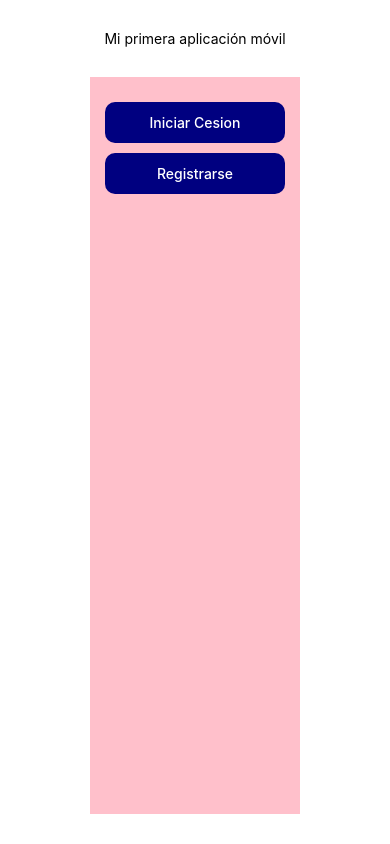
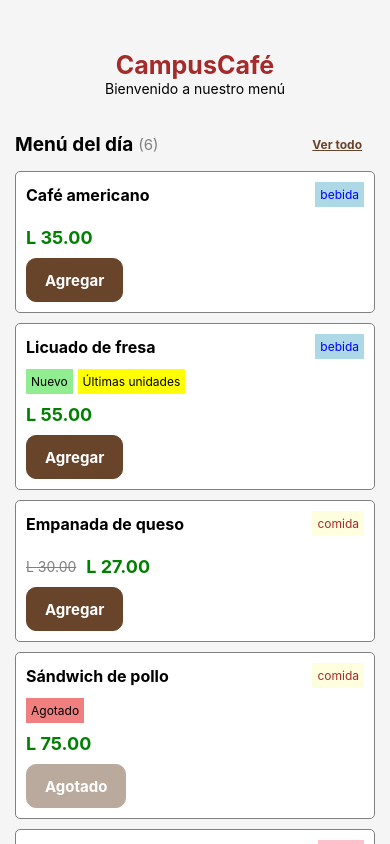
Before and after one commit to AnthonyDubon/MyRoutineApp, a React Native app: screen / in a window 390 px wide. Built offline with nearby package versions, Linux system fonts and the light colour scheme.

Commit message:
Integra CampusCafe y documenta las funciones de App

```diff
--- a/App.tsx
+++ b/App.tsx
@@ -1,47 +1,190 @@
 
-import { StyleSheet, Text, View } from 'react-native';
-import CustumButton from './Components/CustumButton';
+import React from "react";
+import { View,Text, ScrollView,Alert, StyleSheet} from "react-native";
+
+import type { Producto } from "./Producto";
+import BotonAccion from "./ComponentsLaboratorio/BotonAccion";
+import TarjetaProducto from "./ComponentsLaboratorio/TarjetaProducto";
+import EncabezadoSeccion from "./ComponentsLaboratorio/EncabezadoSeccion";
+
+const productos: Producto[] = [
+  {
+    id: 1,
+    nombre: "Café americano",
+    categoria: "bebida",
+    precio: 35,
+    disponibilidad: "disponible",
+  },
+  {
+    id: 2,
+    nombre: "Licuado de fresa",
+    categoria: "bebida",
+    precio: 55,
+    disponibilidad: "pocasUnidades",
+    nuevo: true,
+  },
+  {
+    id: 3,
+    nombre: "Empanada de queso",
+    categoria: "comida",
+    precio: 30,
+    disponibilidad: "disponible",
+    descuento: 10,
+  },
+  {
+    id: 4,
+    nombre: "Sándwich de pollo",
+    categoria: "comida",
+    precio: 75,
+    disponibilidad: "agotado",
+  },
+  {
+    id: 5,
+    nombre: "Pastel de chocolate",
+    categoria: "postre",
+    precio: 45,
+    disponibilidad: "pocasUnidades",
+    descuento: 20,
+  },
+  {
+    id: 6,
+    nombre: "Galleta de avena",
+    categoria: "postre",
+    precio: 20,
+    disponibilidad: "disponible",
+    nuevo: true,
+  },
+];
 
 export default function App() {
+  const favoritos = productos.filter(
+    (producto) => producto.id === 1 || producto.id === 6
+  );
 
-  const handleOnPressPrimaryBuuton = () =>{
-    console.log("Inciando Cesion");
-  }
+  const calcularPrecioFinal = (producto: Producto): number => {
+    const descuento = producto.descuento ?? 0;
+    return producto.precio - (producto.precio * descuento) / 100;
+  };
 
-  const handleOnPressSecondaryButton = () =>{
-    console.log("Llendo a Registrase");
-  }
+  const formatearPrecio = (precio: number): string => {
+    return `L ${precio.toFixed(2)}`;
+  };
+
+  const agregarProducto = (producto: Producto): void => {
+    Alert.alert("CampusCafé", `${producto.nombre} agregado al pedido`);
+  };
+
+  const pedirOtraVez = (producto: Producto): void => {
+    Alert.alert("CampusCafé", `Pedido rápido: ${producto.nombre}`);
+  };
+
+  const mostrarMenu = (): void => {
+    Alert.alert("CampusCafé", "Mostrando el menú completo");
+  };
+
+  const confirmarPedido = (): void => {
+    Alert.alert("CampusCafé", "Pedido confirmado");
+  };
+
+  const vaciarPedido = (): void => {
+    Alert.alert("CampusCafé", "Se vació el pedido");
+  };
 
   return (
-    <View style={styles.container}>
+    <ScrollView style={styles.pantalla} contentContainerStyle={styles.contenido}>
+      <Text style={styles.titulo}>CampusCafé</Text>
+      <Text style={styles.subtitulo}>Bienvenido a nuestro menú</Text>
 
-      <Text>Mi primera aplicación móvil</Text>
+      <EncabezadoSeccion
+        titulo="Menú del día"
+        cantidad={productos.length}
+        onVerTodo={mostrarMenu}
+      />
 
-      <View style={styles.boton}>
-      <CustumButton title="Iniciar Cesion" onPress={handleOnPressPrimaryBuuton} />
-      <CustumButton title="Registrarse" onPress={handleOnPressSecondaryButton} />
+      {productos.map((producto) => (
+        <TarjetaProducto
+          key={producto.id}
+          producto={producto}
+          textoAccion="Agregar"
+          onAccion={() => agregarProducto(producto)}
+          precioFormateado={formatearPrecio(producto.precio)}
+          precioFinalFormateado={formatearPrecio(calcularPrecioFinal(producto))}
+        />
+      ))}
+
+      <EncabezadoSeccion
+        titulo="Sus favoritos"
+        cantidad={favoritos.length}
+      />
+
+      {favoritos.map((producto) => (
+        <TarjetaProducto
+          key={producto.id}
+          producto={producto}
+          textoAccion="Pedir otra vez"
+          onAccion={() => pedirOtraVez(producto)}
+          precioFormateado={formatearPrecio(producto.precio)}
+          precioFinalFormateado={formatearPrecio(calcularPrecioFinal(producto))}
+        />
+      ))}
+
+      <EncabezadoSeccion titulo="Su pedido" />
+
+      <View style={styles.botones}>
+        <BotonAccion
+          titulo="Confirmar pedido"
+          onPress={confirmarPedido}
+          apariencia="principal"
+          tamano="mediano"
+          anchoCompleto
+        />
+
+        <BotonAccion
+          titulo="Vaciar pedido"
+          onPress={vaciarPedido}
+          apariencia="destructiva"
+          tamano="mediano"
+          anchoCompleto
+        />
+
+        <BotonAccion
+          titulo="Enviando..."
+          onPress={() => {}}
+          cargando
+          anchoCompleto
+        />
       </View>
-
-
-    </View>
+    </ScrollView>
   );
 }
 
 const styles = StyleSheet.create({
-  container: {
+  pantalla: {
     flex: 1,
-    backgroundColor: '#fff',
-    alignItems: 'center',
-    height:190,
-    margin:30,
+    backgroundColor: "#f5f5f5",
+  },
 
+  contenido: {
+    padding: 15,
+    paddingTop: 50,
+    paddingBottom: 30,
+  },
 
-    justifyContent: 'center',
+  titulo: {
+    fontSize: 25,
+    fontWeight: "bold",
+    color: "brown",
+    textAlign: "center",
   },
-  boton:{
-    flex:1,
-    padding:15,
-    backgroundColor:'pink',
-    marginTop:30,
-  }
+
+  subtitulo: {
+    fontSize: 14,
+    textAlign: "center",
+    marginBottom: 15,
+  },
+
+  botones: {
+    gap: 10,
+    marginBottom: 20,
+  },
 });
```
Also changed, not shown: 1 other file (tests, documents, lock files or other folders).
